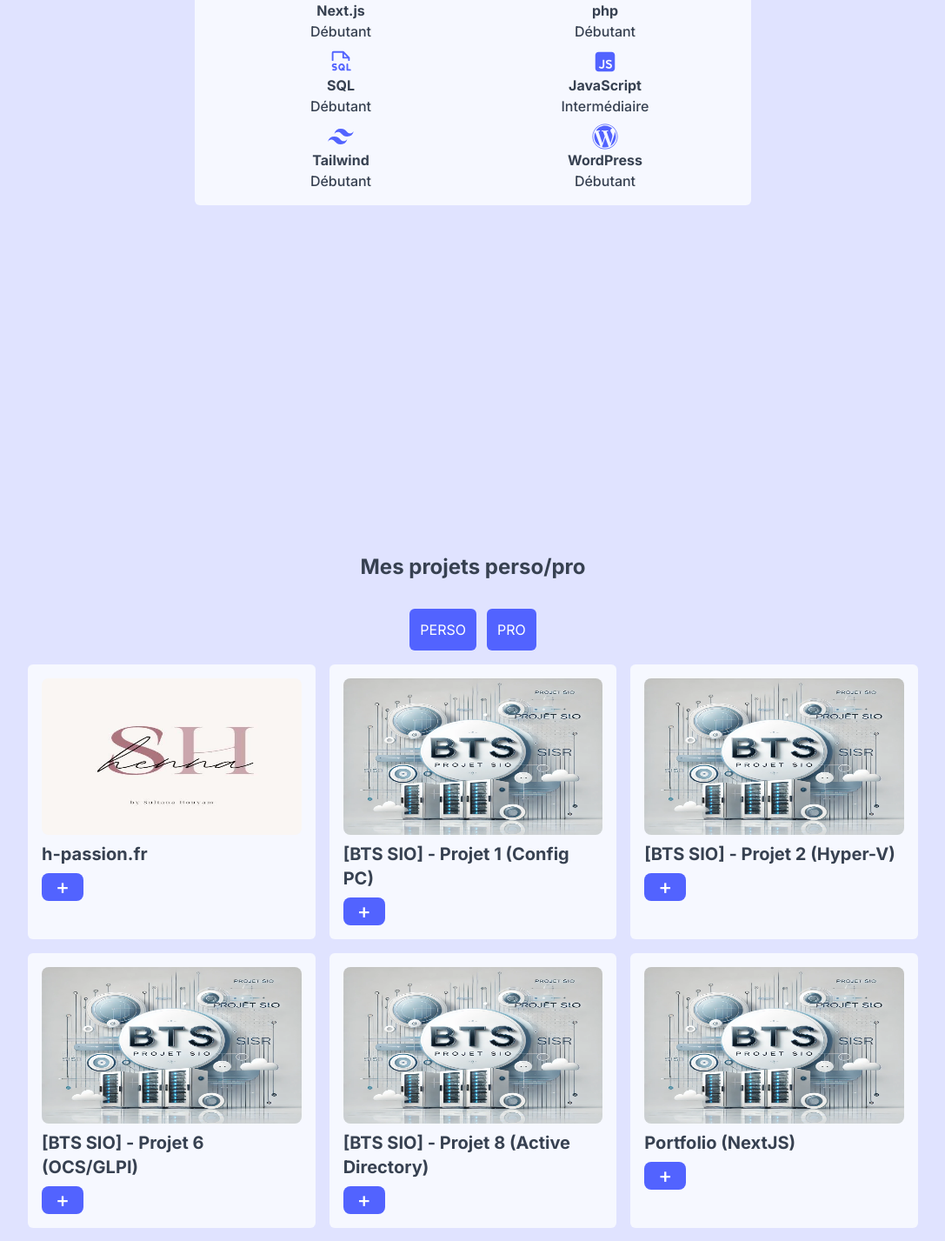
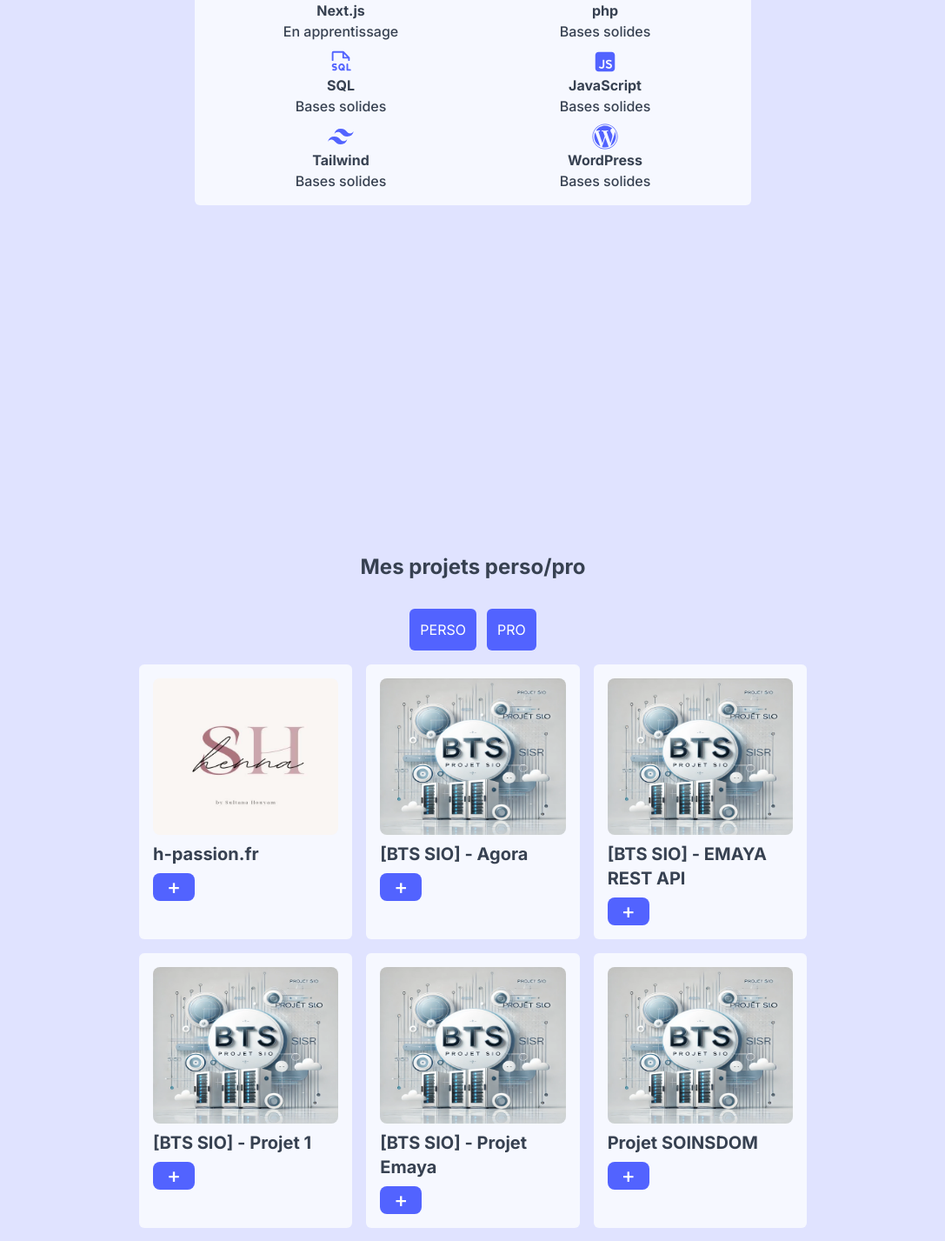
Before and after one commit to bylkamar/portfolio, a Next.js app: page / in a window 1280 px wide. Shown: the part 1774-3201 px from the top of the page at 87% size, without its empty margins (96-1183 px from the left). Built offline with nearby package versions, Linux system fonts and the light colour scheme.

Commit message:
maj projets + e5

```diff
--- a/src/app/components/sections/experiences.tsx
+++ b/src/app/components/sections/experiences.tsx
@@ -26,6 +26,42 @@ const Experiences: React.FC = () => {
       <h2 className="text-gray-700 dark:text-white font-bold text-xl mt-2 text-center mb-8">
         Expériences professionnnelles
       </h2>{" "}
+      <Disclosure as="div" className="w-full max-w-md mx-auto">
+        <DisclosureButton className="w-full border-b pb-2 text-left flex justify-between">
+          <h2>Stage Association WYP Work For Youth Progres - 2025</h2>
+          <div className="size-5 fill-white/60 group-data-[hover]:fill-white/50 group-data-[open]:rotate-180">
+            <svg
+              xmlns="http://www.w3.org/2000/svg"
+              fill="none"
+              viewBox="0 0 24 24"
+              stroke-width="1.5"
+              stroke="currentColor"
+              className="size-6"
+            >
+              <path
+                stroke-linecap="round"
+                stroke-linejoin="round"
+                d="m19.5 8.25-7.5 7.5-7.5-7.5"
+              />
+            </svg>
+          </div>
+        </DisclosureButton>
+        <div className="overflow-hidden py-2">
+          <DisclosurePanel
+            transition
+            className="origin-top transition duration-200 ease-out data-[closed]:-translate-y-6 data-[closed]:opacity-0"
+          >
+            <ul className="pl-4">
+              <li className="text-gray-600 dark:text-gray-300">
+                - Conception Site Web
+              </li>
+              <li className="text-gray-600 dark:text-gray-300">
+                - Création de documentation technique
+              </li>
+            </ul>
+          </DisclosurePanel>
+        </div>
+      </Disclosure>
       <Disclosure as="div" className="w-full max-w-md mx-auto">
         <DisclosureButton className="w-full border-b pb-2 text-left flex justify-between">
           <h2>Stage Association KAÏROS BELLECROIX - 2024</h2>
--- a/src/app/components/sections/projets.tsx
+++ b/src/app/components/sections/projets.tsx
@@ -11,7 +11,8 @@ import Link from "next/link";
 import React, { useState } from "react";
 import hpassion from "../../../../public/image/hpassion.jpg";
 import sio from "../../../../public/image/sio.webp";
-
+import cocciflore from "../../../../public/image/cocciflore.jpg";
+// Définitions de tout les projets pour les affichers grâce à la fonction map
 const projectsData = [
   {
     id: 2,
@@ -19,42 +20,113 @@ const projectsData = [
     description: `Site vitrine Wordpress comprenant l'affichage de multiples offres (henné,peinture sur toile,certificat d'amitié...) pour une cliente`,
     imageUrl: hpassion,
     websiteLink: "https://h-passion.fr/",
-    pro: false,
+    pro: true,
   },
   {
     id: 3,
-    title: "[BTS SIO] - Projet 1 (Config PC)",
-    description: `Projet réalisé en cours de formation de BTS SIO, On devait installer et configurer un PC ainsi que lister sa configuration réseau et matériel. \nLe compte rendu est indisponible du aux données personnelles.`,
+    title: "[BTS SIO] - Agora",
+    description: `Agora est une application de gestion de jeux et de créations de tournois, réalisée en cours de formation de BTS SIO. \nLe compte rendu est indisponible du aux données personnelles.`,
     imageUrl: sio,
-    websiteLink: "https://google.fr",
+    frameworks: ["HTML", "CSS", "PHP", "SYMFONY", "SQL", "TWIG"],
+    websiteLink:
+      "https://docs.google.com/document/d/1wd6OWrRK3juzj0C2je9J3iiV0FUcJBu0Cy3bcM_UbhI/edit?tab=t.0",
     pro: false,
   },
   {
     id: 4,
-    title: "[BTS SIO] - Projet 2 (Hyper-V)",
-    description: `Projet réalisé en cours de formation de BTS SIO, On devait installer et configurer une machine virtuelle et lister sa configuration réseau et matériel sous hyper-v. \nLe compte rendu est indisponible du aux données personnelles.`,
+    title: "[BTS SIO] - EMAYA REST API",
+    description: `Projet réalisé en cours de formation de BTS SIO, on devait crée une API pour notre application e-maya`,
     imageUrl: sio,
-    websiteLink: "https://google.fr",
+    frameworks: ["PHP", "SYMFONY"],
+    websiteLink:
+      "https://docs.google.com/document/d/1wbRiUR1g2UsDcnQpt4pyxGBSOqf7BxbvdzjSvFdYCCc/edit?tab=t.0",
     pro: false,
   },
   {
     id: 5,
-    title: "[BTS SIO] - Projet 6 (OCS/GLPI)",
-    description: `Projet réalisé en cours de formation de BTS SIO, On devait installer et configurer OCS et GLPI sur un serveur Windows et lister la configuration réseau et matériel de notre parc informatique fictif.\nLe compte rendu est indisponible du aux données personnelles.`,
+    title: "[BTS SIO] - Projet 1",
+    description: `Projet réalisé en cours de formation de BTS SIO, on devait réferencer la configuration matériel de notre poste de travail et crée une session à notre nom.`,
     imageUrl: sio,
-    websiteLink: "https://google.fr",
+    websiteLink:
+      "https://docs.google.com/document/d/1qGSY-ZSfn4mFzY8d5jqp5mVf4Y996ko5/edit",
     pro: false,
   },
   {
     id: 6,
-    title: "[BTS SIO] - Projet 8 (Active Directory)",
-    description: `Projet réalisé en cours de formation de BTS SIO, On devait installer et configurer un ACTIVE DIRECTORY avec un serveur Windows et on a crée un domaine puis importer une liste de comptes d'AD pour simuler un vrai en environnement.\nLe compte rendu est indisponible du aux données personnelles.`,
+    title: "[BTS SIO] - Projet Emaya",
+    description: `Projet réalisé en cours de formation de BTS SIO, e-maya est une application mobile qui permet d'acheter des fruits, visualiser le catalogue de la ferme.`,
     imageUrl: sio,
-    websiteLink: "https://google.fr",
+    websiteLink:
+      "https://docs.google.com/document/d/1qBM7tnnyqQmDJRbs9ntX47tCQ6OC3XXn/edit",
     pro: false,
   },
   {
     id: 7,
+    title: "Projet SOINSDOM",
+    description: `Projet réalisé en cours de formation de BTS SIO, c'est un projet réalisé en groupe de 4 personnes, on devait chacun réaliser une classe en DART puis effectuer des tests unitaires.`,
+    imageUrl: sio,
+    websiteLink:
+      "https://docs.google.com/document/d/1QfAwsC0FSsORwaPZi_jm5X0ywXhL9LHTVqN-8F5fbPA/edit?tab=t.0",
+    frameworks: ["NextJS", "Tailwind CSS"],
+    githubLink: "https://github.com/bylkamar/portfolio",
+    pro: false,
+  },
+  {
+    id: 8,
+    title: "Projet Bootstrap",
+    description: `Projet réalisé en cours de formation de BTS SIO, le but est de délpoyer un site web concu avec une template sur le web (cr non dispo)`,
+    imageUrl: sio,
+    websiteLink: "https://bylkamar.github.io/bootstrap-td/",
+    frameworks: ["Bootstrap", "HTML", "CSS"],
+    githubLink: "https://github.com/bylkamar/bootstrap-td",
+    pro: false,
+  },
+  {
+    id: 9,
+    title: "Projet 2",
+    description: `Projet réalisé en cours de formation de BTS SIO, le but est d'installer une VM sous Windows server avec hyper-v.`,
+    imageUrl: sio,
+    websiteLink:
+      "https://docs.google.com/document/d/14mLJqwGXtbe0BXNLvuRlSlVdS8teXEav/edit",
+    pro: false,
+  },
+  {
+    id: 10,
+    title: "Projet WordPress",
+    description: `Projet réalisé en cours de formation de BTS SIO, le but du projet est de crée un portfolio avec WordPress.`,
+    imageUrl: sio,
+    pro: false,
+  },
+  {
+    id: 11,
+    title: "Projet Kairos (site)",
+    description: `Projet réalisé en milieu professionnel, j'ai réalisé un site web pour la gestion des congées`,
+    frameworks: ["PHP", "HTML", "CSS", "JS"],
+    imageUrl: sio,
+    pro: true,
+  },
+  {
+    id: 14,
+    title: "Projet WYP (site)",
+    description: `Projet réalisé en milieu professionnel, j'ai réalisé un site web pour l'association WYP`,
+    frameworks: ["NextJS"],
+    imageUrl: sio,
+    websiteLink:
+      "https://docs.google.com/document/d/1abW5z_PttDeWToG5Lg4VIcAw5zvJLCo0/edit",
+    pro: true,
+  },
+  {
+    id: 12,
+    title: "[BTS SIO] - Projet IA ",
+    description: `Ce projet a été réalisé en cours de formation de BTS SIO, On devait réaliser une applciation/jeu uniquement à l'aide de l'IA.`,
+    imageUrl: cocciflore,
+    websiteLink: "https://bylkamar.github.io/cocciflore/",
+    frameworks: ["HTML", "CSS", "JavaScript"],
+    githubLink: "https://github.com/bylkamar/cocciflore/",
+    pro: false,
+  },
+  {
+    id: 13,
     title: "Portfolio (NextJS)",
     description: `Portfolio réalisé avec NextJS et Tailwind CSS, il est responsive et il y a un dark mode.`,
     imageUrl: sio,
@@ -64,36 +136,76 @@ const projectsData = [
     pro: false,
   },
 ];
-
+/**
+ * Composant Projects qui affiche une liste de projets et permet de filtrer entre projets personnels et professionnels.
+ *
+ * @composant
+ * @returns {JSX.Element} Le composant rendu.
+ *
+ * @exemple
+ * <Projects />
+ *
+ * @remarques
+ * Ce composant utilise les hooks React pour gérer l'état et le filtrage des projets. Il inclut également une boîte de dialogue pour afficher les détails des projets.
+ *
+ * @fonction
+ * @nom Projects
+ *
+ * @description
+ * Le composant Projects rend une section contenant des boutons pour filtrer les projets par type (personnel ou professionnel) et une grille de cartes de projets. Chaque carte de projet inclut une image, un titre et un bouton pour ouvrir une boîte de dialogue avec plus de détails sur le projet.
+ *
+ * @typedef {Object} Project
+ * @property {number} id - L'identifiant unique du projet.
+ * @property {string} title - Le titre du projet.
+ * @property {string} imageUrl - L'URL de l'image du projet.
+ * @property {string} description - Une brève description du projet.
+ * @property {boolean} pro - Indique si le projet est professionnel.
+ * @property {string[]} [frameworks] - Une liste optionnelle de frameworks utilisés dans le projet.
+ * @property {string} [githubLink] - Une URL optionnelle vers le dépôt GitHub du projet.
+ * @property {string} [websiteLink] - Une URL optionnelle vers le site web du projet.
+ *
+ * @état {Project[]} filteredProjects - La liste des projets filtrés par type.
+ * @état {number | null} openProjectId - L'ID de la boîte de dialogue du projet actuellement ouverte, ou null si aucune boîte de dialogue n'est ouverte.
+ *
+ * @méthode filterProjects
+ * @param {boolean} pro - Le type de projets à filtrer (true pour professionnel, false pour personnel).
+ * @description Filtre les projets en fonction de leur type et met à jour l'état.
+ *
+ * @méthode setOpenProjectId
+ * @param {number | null} id - L'ID du projet à ouvrir dans la boîte de dialogue, ou null pour fermer la boîte de dialogue.
+ * @description Définit l'ID de la boîte de dialogue du projet actuellement ouverte.
+ */
 const Projects: React.FC = () => {
+  // Définition des états
   const [filteredProjects, setFilteredProjects] = useState(projectsData);
   const [openProjectId, setOpenProjectId] = useState<number | null>(null);
 
+  // Fonction pour filtrer les projets en fonction de leur type (perso/pro)
   const filterProjects = (pro: boolean) => {
     const filtered = projectsData.filter((project) => project.pro === pro);
     setFilteredProjects(filtered);
   };
 
   return (
-    <section id="projets" className="mb-[400px]">
+    <section id="projets" className="mb-[200px]">
       <h1 className="text-center text-gray-700 dark:text-white font-bold mb-8 text-2xl">
         Mes projets perso/pro
       </h1>
       <div className="flex flex-row justify-center items-center gap-3 mb-4">
         <button
           className="p-3 bg-[#5263FF] dark:bg-[#242F42] text-center rounded-md text-white"
-          onClick={() => filterProjects(true)}
+          onClick={() => filterProjects(false)}
         >
           PERSO
         </button>
         <button
           className="p-3 bg-[#5263FF] dark:bg-[#242F42] text-center rounded-md text-white"
-          onClick={() => filterProjects(false)}
+          onClick={() => filterProjects(true)}
         >
           PRO
         </button>
       </div>
-      <div className="grid grid-cols-1 md:grid-cols-2 lg:grid-cols-3 gap-4 place-items-stretch mx-[10%]">
+      <div className="grid grid-cols-1 md:grid-cols-2 lg:grid-cols-3 gap-4 place-items-stretch mx-[20%]">
         {filteredProjects.map((project) => (
           <div
             key={project.id}
@@ -171,6 +283,15 @@ const Projects: React.FC = () => {
           </div>
         ))}
       </div>
+      <div className="mx-[15%] mt-8">
+        <h2 className="text-center text-gray-700 dark:text-white font-bold mb-8 text-2xl">
+          Tableau E5
+        </h2>
+        <iframe
+          src="https://docs.google.com/spreadsheets/d/e/2PACX-1vRkfp9rJk70lGoamyPpN0pOi2oY65rSop_KvYpuKeffhojJkMT83SVH3TitBUvozw/pubhtml?gid=858567107&amp;single=true&amp;widget=true&amp;headers=false"
+          className="w-full h-[500px] rounded-lg"
+        ></iframe>
+      </div>
     </section>
   );
 };
--- a/src/app/components/sections/skills.tsx
+++ b/src/app/components/sections/skills.tsx
@@ -78,7 +78,7 @@ const Skill: React.FC = () => {
                     <div className="flex flex-col items-center">
                       <span className="font-bold dark:text-white">Next.js</span>
                       <span className="font-medium dark:text-gray-400">
-                        Débutant
+                        En apprentissage
                       </span>
                     </div>
                   </TransitionChild>
@@ -94,7 +94,7 @@ const Skill: React.FC = () => {
                     <div className="flex flex-col items-center">
                       <span className="font-bold dark:text-white">php</span>
                       <span className="font-medium dark:text-gray-400">
-                        Débutant
+                        Bases solides
                       </span>
                     </div>
                   </TransitionChild>
@@ -110,7 +110,7 @@ const Skill: React.FC = () => {
                     <div className="flex flex-col items-center">
                       <span className="font-bold dark:text-white">SQL</span>
                       <span className="font-medium dark:text-gray-400">
-                        Débutant
+                        Bases solides
                       </span>
                     </div>
                   </TransitionChild>
@@ -131,7 +131,7 @@ const Skill: React.FC = () => {
                         JavaScript
                       </span>
                       <span className="font-medium dark:text-gray-400">
-                        Intermédiaire
+                        Bases solides
                       </span>
                     </div>
                   </TransitionChild>
@@ -152,7 +152,7 @@ const Skill: React.FC = () => {
                         Tailwind
                       </span>
                       <span className="font-medium dark:text-gray-400">
-                        Débutant
+                        Bases solides
                       </span>
                     </div>
                   </TransitionChild>
@@ -170,7 +170,7 @@ const Skill: React.FC = () => {
                         WordPress
                       </span>
                       <span className="font-medium dark:text-gray-400">
-                        Débutant
+                        Bases solides
                       </span>
                     </div>
                   </TransitionChild>
```
Also changed, not shown: public/image/cocciflore.jpg (added).
